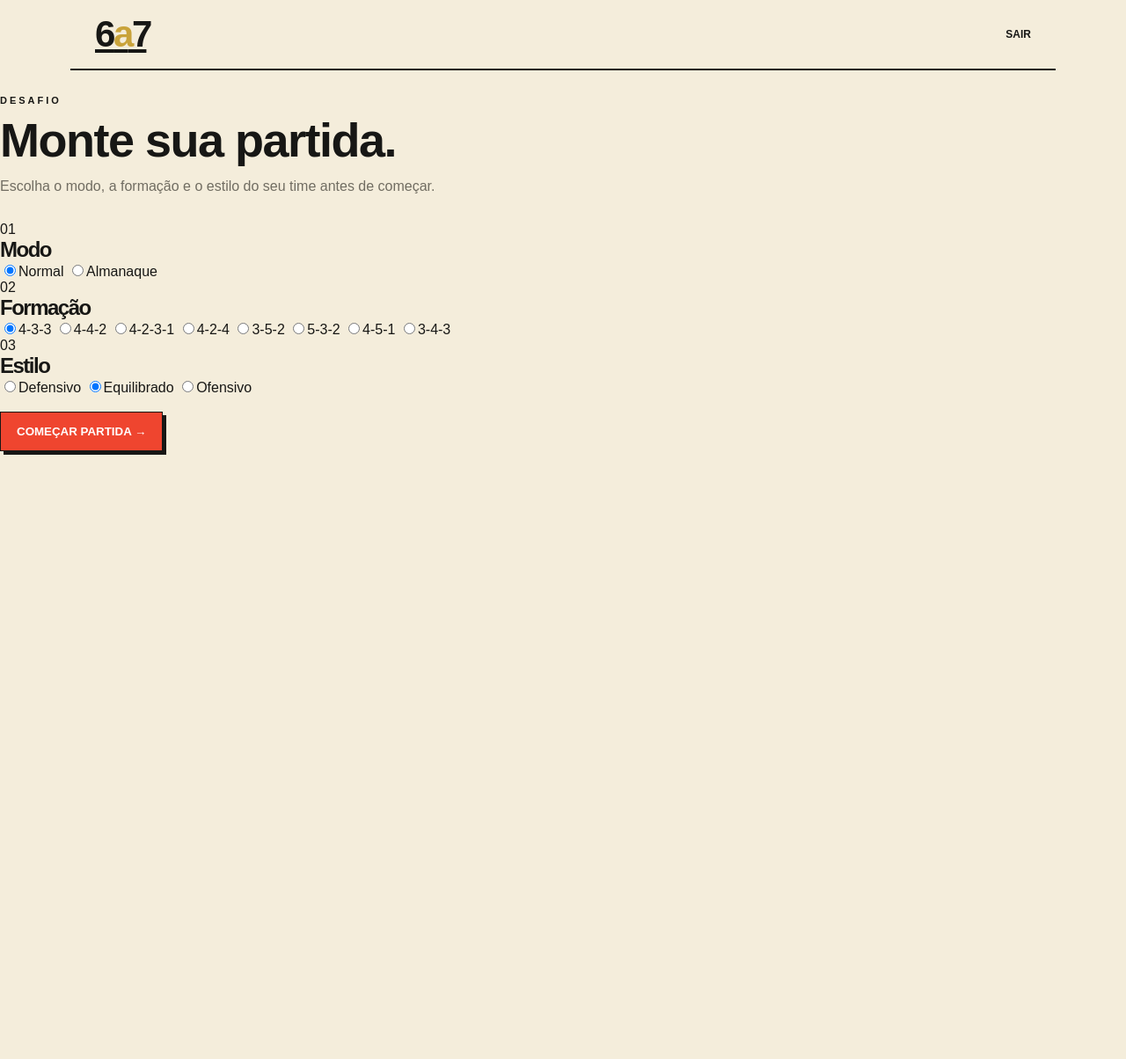
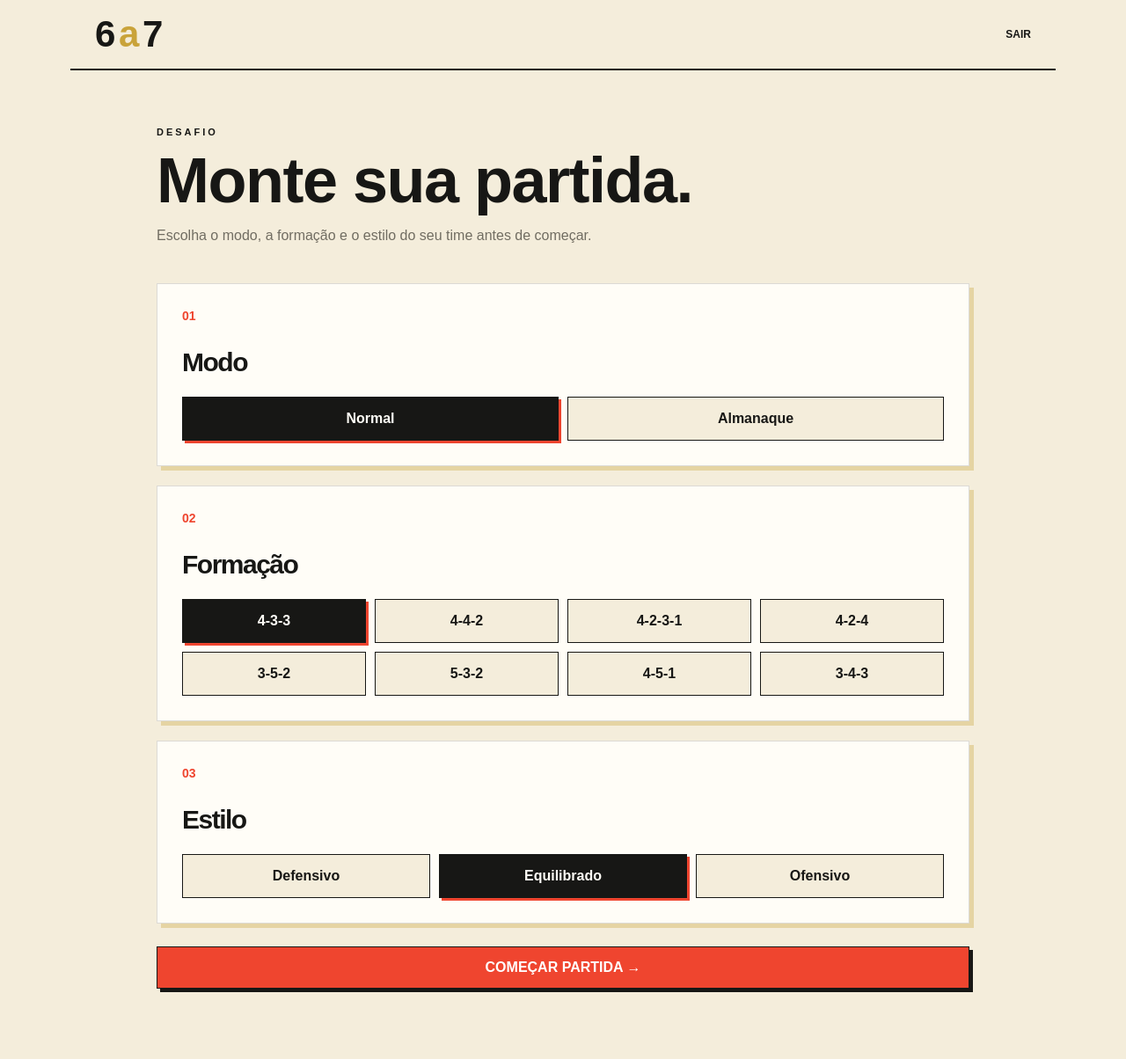
Before and after one commit to trupe-HyZs/6-a-7, a Flask app: page /desafio in a window 1280 px wide. Shown: the whole page at 88% size. Before the commit the page ends 517 px from the top, so only its background shows below. Run offline with Flask 3, Linux system fonts and the light colour scheme; the visitor is signed in with stand-in values (Sample User, id 1).

Commit message:
style: adiciona interface da configuracao do desafio

```diff
--- a/static/style.css
+++ b/static/style.css
@@ -6,6 +6,7 @@
   --red: #ef452f;
   --muted: #716d62;
   --white: #fffdf7;
+  --green: #2d7a4d;
 }
 
 * { box-sizing: border-box; }
@@ -24,9 +25,7 @@
   display: grid;
   place-items: center;
   padding: 32px 16px;
-  background:
-    radial-gradient(circle at 85% 15%, rgba(201, 163, 58, .16), transparent 28%),
-    var(--cream);
+  background: radial-gradient(circle at 85% 15%, rgba(201, 163, 58, .16), transparent 28%), var(--cream);
 }
 
 .auth-card {
@@ -45,7 +44,8 @@
 }
 
 .brand-mark span { color: var(--gold); }
-.brand-mark.small { font-size: 42px; }
+.brand-mark.small { font-size: 42px; letter-spacing: -4px; }
+.brand-link { text-decoration: none; }
 
 .eyebrow {
   margin: 28px 0 8px;
@@ -72,16 +72,20 @@
 .auth-form input:focus { border-color: var(--black); box-shadow: 3px 3px 0 var(--gold); }
 
 .primary-button, .secondary-button {
+  display: inline-block;
   border: 1px solid var(--black);
   padding: 14px 18px;
   font-weight: 900;
   cursor: pointer;
   margin-top: 18px;
+  text-decoration: none;
+  text-align: center;
 }
 .primary-button { background: var(--red); color: white; box-shadow: 4px 4px 0 var(--black); }
 .primary-button:hover { transform: translate(2px, 2px); box-shadow: 2px 2px 0 var(--black); }
 .secondary-button { background: var(--cream); }
 .secondary-button:disabled { opacity: .55; cursor: not-allowed; }
+.mode-link { color: var(--black); }
 
 .switch-link { margin: 24px 0 0; text-align: center; font-size: 14px; color: var(--muted); }
 .switch-link a { font-weight: 900; color: var(--black); }
@@ -90,7 +94,7 @@
 .message.error { background: #fbe2dd; border-color: var(--red); }
 .message.success { background: #e5efd9; border-color: #4d7433; }
 
-.dashboard-page { min-height: 100vh; }
+.dashboard-page, .game-page { min-height: 100vh; }
 .topbar {
   max-width: 1120px;
   margin: 0 auto;
@@ -115,12 +119,72 @@
 }
 .mode-card:nth-child(1) { box-shadow: 7px 7px 0 var(--gold); }
 .mode-card:nth-child(2) { box-shadow: 7px 7px 0 var(--red); }
-.mode-number { color: var(--red); font-size: 14px; font-weight: 900; margin-bottom: 50px; }
+.mode-number, .setup-number { color: var(--red); font-size: 14px; font-weight: 900; margin-bottom: 28px; }
 .mode-card h2 { font-size: 34px; }
 .mode-card p { color: var(--muted); line-height: 1.5; max-width: 380px; }
+
+.game-shell { max-width: 980px; margin: 0 auto; padding: 64px 28px 80px; }
+.game-shell .eyebrow { margin-top: 0; }
+.game-shell h1 { font-size: clamp(44px, 7vw, 72px); }
+
+.setup-grid { display: grid; gap: 22px; margin-top: 42px; }
+.setup-card {
+  background: var(--white);
+  border: 1px solid rgba(23, 23, 21, .15);
+  padding: 28px;
+  box-shadow: 5px 5px 0 rgba(201, 163, 58, .35);
+}
+.setup-card h2 { font-size: 30px; margin-bottom: 22px; }
+.choice-grid { display: grid; grid-template-columns: repeat(4, minmax(0, 1fr)); gap: 10px; }
+.choice-grid.two { grid-template-columns: repeat(2, minmax(0, 1fr)); }
+.choice-grid.three { grid-template-columns: repeat(3, minmax(0, 1fr)); }
+.choice { cursor: pointer; }
+.choice input { position: absolute; opacity: 0; pointer-events: none; }
+.choice span {
+  display: block;
+  padding: 15px 12px;
+  border: 1px solid var(--black);
+  text-align: center;
+  font-weight: 900;
+  background: var(--cream);
+}
+.choice input:checked + span { background: var(--black); color: var(--white); box-shadow: 3px 3px 0 var(--red); }
+.choice span:hover { transform: translateY(-1px); }
+.start-button { width: 100%; font-size: 16px; margin-top: 4px; }
+
+.match-preview {
+  display: grid;
+  grid-template-columns: repeat(3, 1fr);
+  gap: 1px;
+  margin-top: 42px;
+  background: var(--black);
+  border: 1px solid var(--black);
+}
+.match-preview > div { background: var(--white); padding: 24px; display: grid; gap: 8px; }
+.match-label { font-size: 10px; letter-spacing: 2px; font-weight: 900; color: var(--muted); }
+.match-preview strong { font-size: 24px; }
+
+.field-placeholder {
+  margin-top: 28px;
+  min-height: 430px;
+  display: grid;
+  place-items: center;
+  align-content: center;
+  gap: 14px;
+  text-align: center;
+  color: var(--white);
+  background: repeating-linear-gradient(to bottom, #337f52 0, #337f52 54px, #2d774b 54px, #2d774b 108px);
+  border: 6px solid var(--cream-deep);
+  box-shadow: 8px 8px 0 rgba(23, 23, 21, .16);
+}
+.field-title { font-size: 12px; letter-spacing: 3px; font-weight: 900; }
+.field-circle { width: 120px; height: 120px; border: 2px solid rgba(255,255,255,.7); border-radius: 50%; display: grid; place-items: center; font-size: 24px; font-weight: 900; }
+.field-placeholder p { margin: 0; max-width: 380px; color: rgba(255,255,255,.85); }
 
 @media (max-width: 700px) {
   .auth-card { padding: 30px 24px; }
   .mode-grid { grid-template-columns: 1fr; }
-  .dashboard { padding-top: 48px; }
+  .dashboard, .game-shell { padding-top: 48px; }
+  .choice-grid, .choice-grid.three, .choice-grid.two { grid-template-columns: repeat(2, minmax(0, 1fr)); }
+  .match-preview { grid-template-columns: 1fr; }
 }
```
